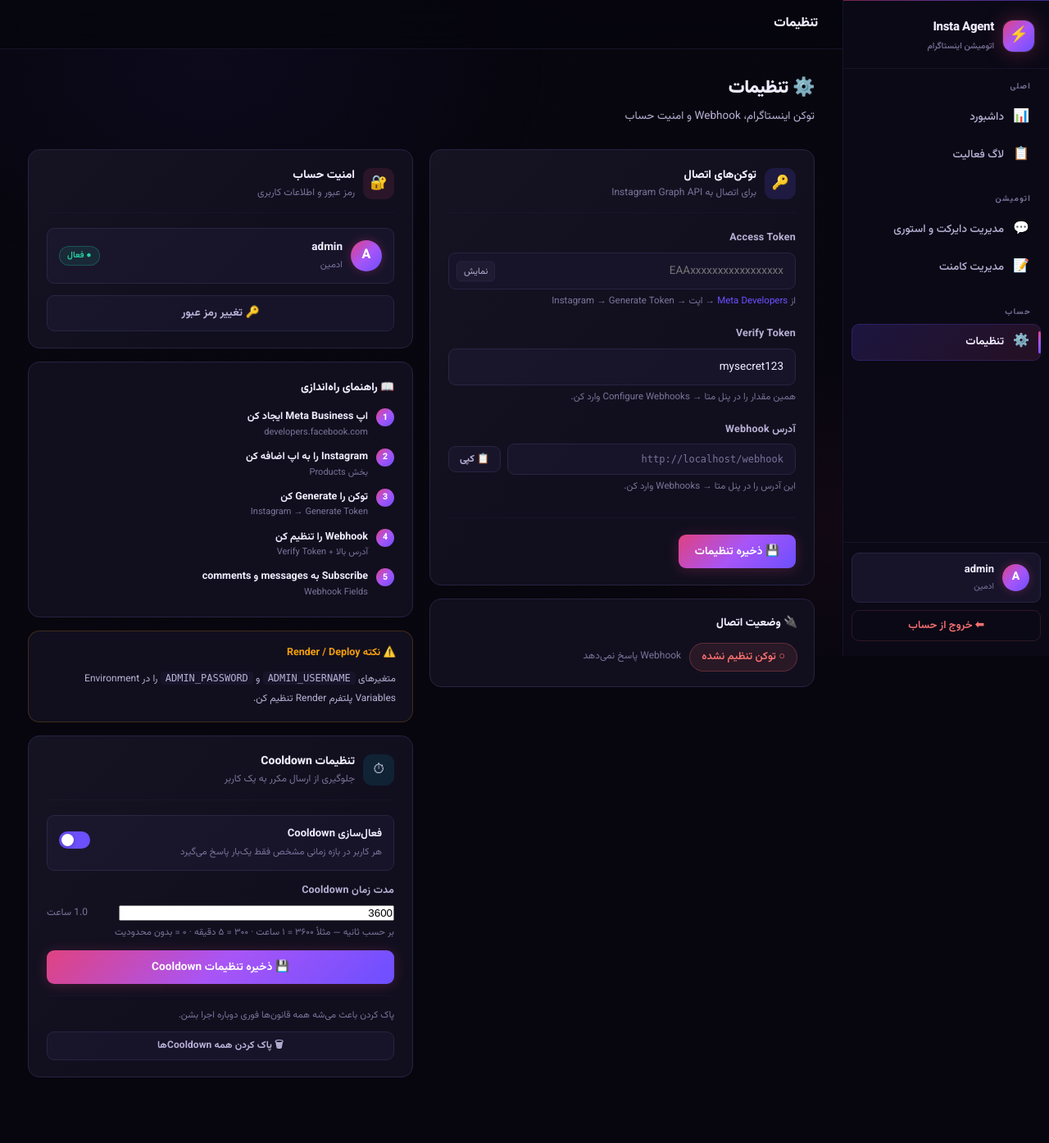
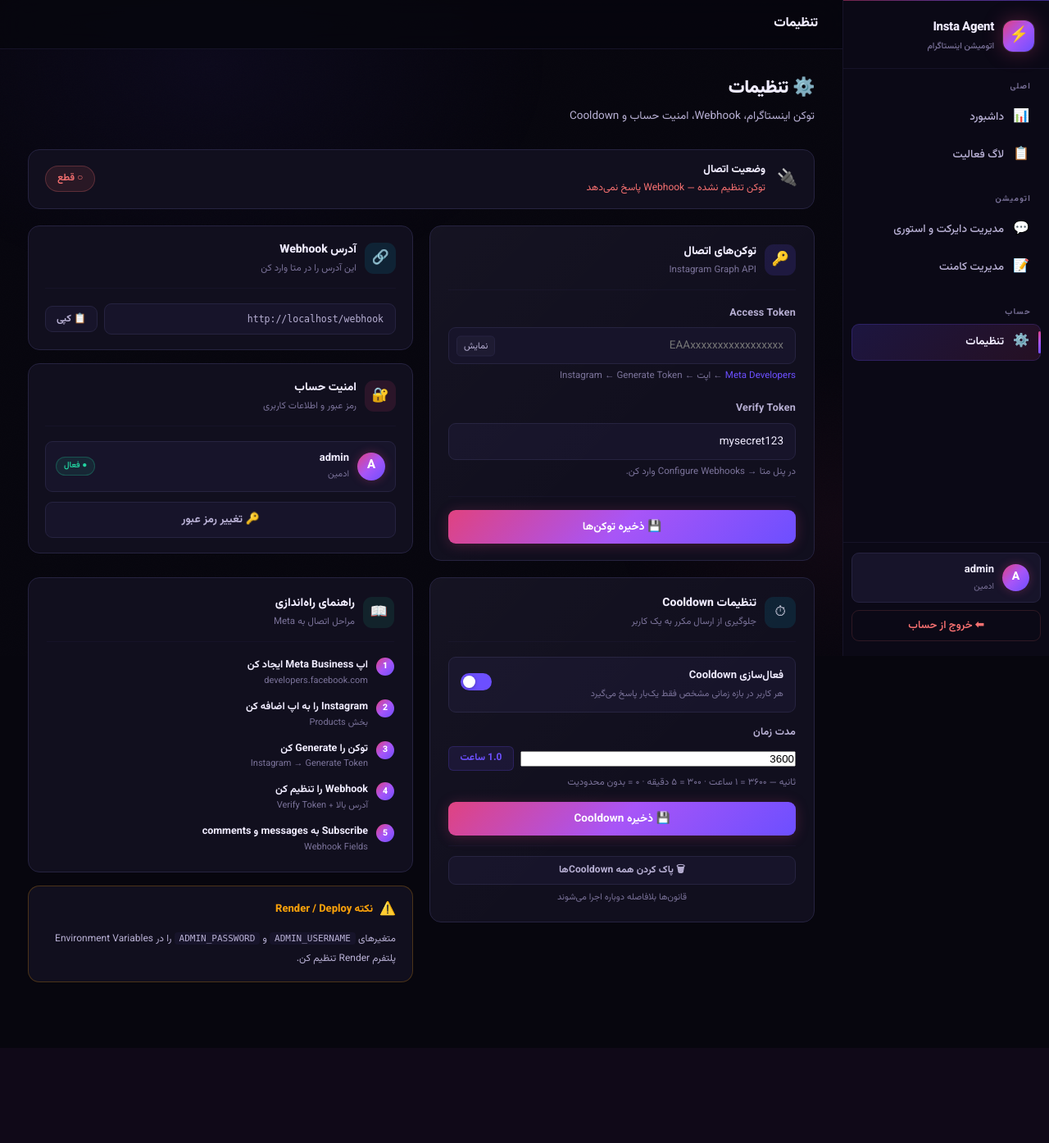
Before and after one commit to M-Taghizadeh/Instagram-API-APP, a Flask app: page /settings in a window 1280 px wide. Shown: the whole page at 82% size. After the commit the page ends 1198 px from the top, so only its background shows below. Run offline with Flask 3, Linux system fonts and the light colour scheme; a user stored in the database is signed in; data comes from the database, SQL or seed files in the repository.

Commit message:
refactor: redesign settings page layout - logical rows, clean cards

```diff
--- a/templates/settings.html
+++ b/templates/settings.html
@@ -6,22 +6,41 @@
 <div class="page-header">
   <div>
     <div class="page-title">⚙️ تنظیمات</div>
-    <div class="page-sub">توکن اینستاگرام، Webhook و امنیت حساب</div>
+    <div class="page-sub">توکن اینستاگرام، Webhook، امنیت حساب و Cooldown</div>
   </div>
 </div>
 
-<div style="display:grid;grid-template-columns:1fr 1fr;gap:20px;align-items:start;">
+<!-- ══ Row 0: Connection status banner ══ -->
+<div class="card" style="padding:14px 20px;margin-bottom:20px;
+     display:flex;align-items:center;gap:14px;flex-wrap:wrap;">
+  <div style="font-size:20px;">🔌</div>
+  <div style="flex:1;min-width:0;">
+    <div style="font-size:13px;font-weight:800;margin-bottom:2px;">وضعیت اتصال</div>
+    {% if s.access_token %}
+      <div style="font-size:12px;color:var(--ok);">توکن تنظیم شده — اتصال به Instagram Graph API برقرار است</div>
+    {% else %}
+      <div style="font-size:12px;color:var(--danger);">توکن تنظیم نشده — Webhook پاسخ نمی‌دهد</div>
+    {% endif %}
+  </div>
+  {% if s.access_token %}
+    <span class="badge ok" style="font-size:12px;padding:5px 14px;">● متصل</span>
+  {% else %}
+    <span class="badge danger" style="font-size:12px;padding:5px 14px;">○ قطع</span>
+  {% endif %}
+</div>
 
-  <!-- ══ Token form ══ -->
-  <div style="display:flex;flex-direction:column;gap:16px;">
-    <form method="post">
+<!-- ══ Row 1: Tokens | Security ══ -->
+<div style="display:grid;grid-template-columns:1fr 1fr;gap:20px;margin-bottom:20px;align-items:start;">
+
+  <!-- tokens -->
+  <form method="post" id="tokenForm">
     <div class="card">
       <div class="card-shine"></div>
-        <div style="display:flex;align-items:center;gap:10px;margin-bottom:20px;padding-bottom:14px;border-bottom:1px solid var(--border-soft);">
-          <div class="stat-card-icon purple" style="width:38px;height:38px;font-size:17px;margin-bottom:0;">🔑</div>
+      <div class="settings-section-head">
+        <div class="settings-icon purple">🔑</div>
         <div>
-            <div style="font-size:14px;font-weight:800;">توکن‌های اتصال</div>
-            <div style="font-size:12px;color:var(--text-faint);">برای اتصال به Instagram Graph API</div>
+          <div class="settings-title">توکن‌های اتصال</div>
+          <div class="settings-sub">Instagram Graph API</div>
         </div>
       </div>
 
@@ -30,125 +49,93 @@
         <div style="position:relative;">
           <input type="text" name="access_token" value="{{ s.access_token }}"
                  placeholder="EAAxxxxxxxxxxxxxxxxx" autocomplete="off"
-                   id="tokenInput" style="padding-left:80px;">
+                 id="tokenInput" style="padding-left:76px;">
           <button type="button" onclick="toggleToken()"
-              style="position:absolute;left:10px;top:50%;transform:translateY(-50%);background:var(--panel-3);border:1px solid var(--border);color:var(--text-dim);border-radius:5px;padding:3px 8px;font-size:11px;cursor:pointer;font-family:inherit;white-space:nowrap;"
+            style="position:absolute;left:10px;top:50%;transform:translateY(-50%);
+                   background:var(--panel-3);border:1px solid var(--border);
+                   color:var(--text-dim);border-radius:5px;padding:3px 8px;
+                   font-size:11px;cursor:pointer;font-family:inherit;white-space:nowrap;"
             id="tokenToggle">نمایش</button>
         </div>
         <div class="hint">
-            از <a href="https://developers.facebook.com/" target="_blank">Meta Developers</a> →
-            اپت → Instagram → Generate Token
+          <a href="https://developers.facebook.com/" target="_blank">Meta Developers</a>
+          ← اپت ← Instagram ← Generate Token
         </div>
       </div>
 
-        <div class="field">
+      <div class="field" style="margin-bottom:0;">
         <label>Verify Token</label>
         <input type="text" name="verify_token" value="{{ s.verify_token }}"
                placeholder="mysecret123" autocomplete="off">
-          <div class="hint">همین مقدار را در پنل متا → Configure Webhooks وارد کن.</div>
+        <div class="hint">در پنل متا → Configure Webhooks وارد کن.</div>
       </div>
 
-        <div class="field">
-          <label>آدرس Webhook</label>
-          <div style="display:flex;gap:8px;align-items:center;">
-            <input type="text" value="{{ request.url_root }}webhook" readonly
-                   id="webhookUrl" onclick="this.select()"
-                   style="font-size:12px;font-family:monospace;flex:1;">
-            <button type="button" onclick="copyWebhook()" class="btn secondary small" id="copyBtn">📋 کپی</button>
-          </div>
-          <div class="hint">این آدرس را در پنل متا → Webhooks وارد کن.</div>
-        </div>
-
-        <div class="form-actions">
-          <button type="submit" class="btn">💾 ذخیره تنظیمات</button>
+      <div style="margin-top:20px;padding-top:16px;border-top:1px solid var(--border-soft);">
+        <button type="submit" class="btn" style="width:100%;">💾 ذخیره توکن‌ها</button>
       </div>
     </div>
   </form>
 
-    <!-- Connection status -->
+  <!-- security + webhook -->
+  <div style="display:flex;flex-direction:column;gap:16px;">
+
+    <!-- webhook url -->
     <div class="card" style="padding:18px 20px;">
-      <div style="font-size:13.5px;font-weight:800;margin-bottom:12px;">🔌 وضعیت اتصال</div>
-      <div style="display:flex;align-items:center;gap:10px;">
-        {% if s.access_token %}
-          <span class="badge ok" style="font-size:13px;padding:6px 14px;">● توکن تنظیم شده</span>
-          <span style="font-size:12px;color:var(--text-faint);">اتصال به API برقرار است</span>
-        {% else %}
-          <span class="badge danger" style="font-size:13px;padding:6px 14px;">○ توکن تنظیم نشده</span>
-          <span style="font-size:12px;color:var(--text-faint);">Webhook پاسخ نمی‌دهد</span>
-        {% endif %}
+      <div class="settings-section-head">
+        <div class="settings-icon cyan">🔗</div>
+        <div>
+          <div class="settings-title">آدرس Webhook</div>
+          <div class="settings-sub">این آدرس را در متا وارد کن</div>
         </div>
+      </div>
+      <div style="display:flex;gap:8px;align-items:center;">
+        <input type="text" value="{{ request.url_root }}webhook" readonly
+               id="webhookUrl" onclick="this.select()"
+               style="font-size:11.5px;font-family:monospace;flex:1;color:var(--text-dim);">
+        <button type="button" onclick="copyWebhook()" class="btn secondary small" id="copyBtn">📋 کپی</button>
       </div>
     </div>
 
-  <!-- ══ Security + Info ══ -->
-  <div style="display:flex;flex-direction:column;gap:16px;">
-
-    <!-- Security -->
-    <div class="card">
-      <div class="card-shine"></div>
-      <div style="display:flex;align-items:center;gap:10px;margin-bottom:18px;padding-bottom:14px;border-bottom:1px solid var(--border-soft);">
-        <div class="stat-card-icon pink" style="width:38px;height:38px;font-size:17px;margin-bottom:0;">🔐</div>
+    <!-- security -->
+    <div class="card" style="padding:18px 20px;">
+      <div class="settings-section-head">
+        <div class="settings-icon pink">🔐</div>
         <div>
-          <div style="font-size:14px;font-weight:800;">امنیت حساب</div>
-          <div style="font-size:12px;color:var(--text-faint);">رمز عبور و اطلاعات کاربری</div>
+          <div class="settings-title">امنیت حساب</div>
+          <div class="settings-sub">رمز عبور و اطلاعات کاربری</div>
         </div>
       </div>
-      <div style="display:flex;align-items:center;gap:10px;padding:12px 14px;background:var(--panel-2);border:1px solid var(--border);border-radius:var(--radius-sm);margin-bottom:14px;">
-        <div class="user-avatar" style="width:38px;height:38px;font-size:16px;">
+      <div style="display:flex;align-items:center;gap:10px;
+                  padding:10px 12px;background:var(--panel-2);
+                  border:1px solid var(--border);border-radius:var(--radius-sm);
+                  margin-bottom:12px;">
+        <div class="user-avatar" style="width:34px;height:34px;font-size:15px;">
           {{ current_user.username[0].upper() }}
         </div>
-        <div>
-          <div style="font-size:13.5px;font-weight:700;">{{ current_user.username }}</div>
-          <div style="font-size:11.5px;color:var(--text-faint);">ادمین</div>
+        <div style="flex:1;">
+          <div style="font-size:13px;font-weight:700;">{{ current_user.username }}</div>
+          <div style="font-size:11px;color:var(--text-faint);">ادمین</div>
         </div>
-        <span class="badge ok" style="margin-right:auto;">● فعال</span>
+        <span class="badge ok" style="font-size:10px;">● فعال</span>
       </div>
-      <a href="{{ url_for('change_password') }}" class="btn secondary" style="width:100%;justify-content:center;">
-        🔑 تغییر رمز عبور
-      </a>
+      <a href="{{ url_for('change_password') }}" class="btn secondary"
+         style="width:100%;justify-content:center;">🔑 تغییر رمز عبور</a>
     </div>
 
-    <!-- Setup guide -->
-    <div class="card" style="padding:20px 22px;">
-      <div style="font-size:13.5px;font-weight:800;margin-bottom:14px;">📖 راهنمای راه‌اندازی</div>
-      <div style="display:flex;flex-direction:column;gap:10px;">
-        {% for step in [
-          ('1', 'اپ Meta Business ایجاد کن', 'developers.facebook.com'),
-          ('2', 'Instagram را به اپ اضافه کن', 'بخش Products'),
-          ('3', 'توکن را Generate کن', 'Instagram → Generate Token'),
-          ('4', 'Webhook را تنظیم کن', 'آدرس بالا + Verify Token'),
-          ('5', 'Subscribe به messages و comments', 'Webhook Fields'),
-        ] %}
-        <div style="display:flex;align-items:flex-start;gap:10px;">
-          <span style="width:22px;height:22px;border-radius:50%;background:var(--accent-grad);display:flex;align-items:center;justify-content:center;font-size:10.5px;font-weight:800;flex-shrink:0;color:#fff;">{{ step[0] }}</span>
-          <div>
-            <div style="font-size:12.5px;font-weight:700;">{{ step[1] }}</div>
-            <div style="font-size:11px;color:var(--text-faint);">{{ step[2] }}</div>
-          </div>
-        </div>
-        {% endfor %}
   </div>
 </div>
 
-    <!-- Render note -->
-    <div class="card" style="padding:16px 20px;border-color:rgba(245,158,11,.2);">
-      <div style="font-size:12.5px;font-weight:700;margin-bottom:8px;color:var(--warn);">⚠️ نکته Render / Deploy</div>
-      <div style="font-size:12px;color:var(--text-dim);line-height:2;">
-        متغیرهای
-        <code style="background:var(--panel-2);padding:1px 6px;border-radius:4px;">ADMIN_USERNAME</code> و
-        <code style="background:var(--panel-2);padding:1px 6px;border-radius:4px;">ADMIN_PASSWORD</code>
-        را در Environment Variables پلتفرم Render تنظیم کن.
-      </div>
-    </div>
+<!-- ══ Row 2: Cooldown | Setup guide ══ -->
+<div style="display:grid;grid-template-columns:1fr 1fr;gap:20px;align-items:start;">
 
-    <!-- Cooldown settings -->
+  <!-- cooldown -->
   <div class="card">
     <div class="card-shine"></div>
-      <div style="display:flex;align-items:center;gap:10px;margin-bottom:18px;padding-bottom:14px;border-bottom:1px solid var(--border-soft);">
-        <div class="stat-card-icon cyan" style="width:38px;height:38px;font-size:17px;margin-bottom:0;">⏱</div>
+    <div class="settings-section-head">
+      <div class="settings-icon cyan">⏱</div>
       <div>
-          <div style="font-size:14px;font-weight:800;">تنظیمات Cooldown</div>
-          <div style="font-size:12px;color:var(--text-faint);">جلوگیری از ارسال مکرر به یک کاربر</div>
+        <div class="settings-title">تنظیمات Cooldown</div>
+        <div class="settings-sub">جلوگیری از ارسال مکرر به یک کاربر</div>
       </div>
     </div>
 
@@ -156,12 +143,13 @@
       <input type="hidden" name="access_token" value="{{ s.access_token }}">
       <input type="hidden" name="verify_token" value="{{ s.verify_token }}">
 
+      <!-- toggle row -->
       <div style="display:flex;align-items:center;justify-content:space-between;
                   padding:12px 14px;background:var(--panel-2);border:1px solid var(--border);
                   border-radius:var(--radius-sm);margin-bottom:14px;">
         <div>
           <div style="font-size:13px;font-weight:700;">فعال‌سازی Cooldown</div>
-            <div style="font-size:11.5px;color:var(--text-faint);margin-top:2px;">
+          <div style="font-size:11px;color:var(--text-faint);margin-top:2px;">
             هر کاربر در بازه زمانی مشخص فقط یک‌بار پاسخ می‌گیرد
           </div>
         </div>
@@ -173,32 +161,86 @@
         </label>
       </div>
 
-        <div id="cooldownBody" style="display:{{ 'block' if s.cooldown_enabled != False else 'none' }};">
-          <div class="field" style="margin-bottom:12px;">
-            <label>مدت زمان Cooldown</label>
+      <div id="cooldownBody"
+           style="display:{{ 'block' if s.cooldown_enabled != False else 'none' }};">
+        <div class="field" style="margin-bottom:14px;">
+          <label>مدت زمان</label>
           <div style="display:grid;grid-template-columns:1fr auto;gap:8px;align-items:center;">
             <input type="number" name="cooldown_seconds" min="0" step="60"
                    value="{{ s.cooldown_seconds or 3600 }}"
                    id="cooldownSecs" oninput="updateCooldownLabel()">
-              <span id="cooldownLabel" style="font-size:12px;color:var(--text-faint);white-space:nowrap;min-width:80px;text-align:left;"></span>
+            <span id="cooldownLabel"
+                  style="font-size:12px;color:var(--accent-2);font-weight:700;
+                         white-space:nowrap;min-width:80px;text-align:center;
+                         background:rgba(108,79,255,.1);padding:4px 8px;
+                         border-radius:6px;border:1px solid rgba(108,79,255,.2);"></span>
           </div>
-            <div class="hint">بر حسب ثانیه — مثلاً ۳۶۰۰ = ۱ ساعت · ۳۰۰ = ۵ دقیقه · ۰ = بدون محدودیت</div>
+          <div class="hint">ثانیه — ۳۶۰۰ = ۱ ساعت · ۳۰۰ = ۵ دقیقه · ۰ = بدون محدودیت</div>
         </div>
       </div>
 
-        <button type="submit" class="btn" style="width:100%;">💾 ذخیره تنظیمات Cooldown</button>
+      <button type="submit" class="btn" style="width:100%;">💾 ذخیره Cooldown</button>
     </form>
 
-      <div style="margin-top:14px;padding-top:14px;border-top:1px solid var(--border-soft);">
-        <div style="font-size:11.5px;color:var(--text-faint);margin-bottom:10px;">
-          پاک کردن باعث می‌شه همه قانون‌ها فوری دوباره اجرا بشن.
-        </div>
+    <div style="margin-top:12px;padding-top:12px;border-top:1px solid var(--border-soft);">
       <form method="post" action="{{ url_for('clear_cooldowns') }}"
             onsubmit="return confirm('کولداون همه کاربران پاک شود؟')">
         <button type="submit" class="btn secondary small" style="width:100%;">
           🗑 پاک کردن همه Cooldown‌ها
         </button>
       </form>
+      <div style="font-size:11px;color:var(--text-faint);margin-top:7px;text-align:center;">
+        قانون‌ها بلافاصله دوباره اجرا می‌شوند
+      </div>
+    </div>
+  </div>
+
+  <!-- setup guide + render note -->
+  <div style="display:flex;flex-direction:column;gap:16px;">
+
+    <div class="card" style="padding:20px 22px;">
+      <div class="settings-section-head">
+        <div class="settings-icon green">📖</div>
+        <div>
+          <div class="settings-title">راهنمای راه‌اندازی</div>
+          <div class="settings-sub">مراحل اتصال به Meta</div>
+        </div>
+      </div>
+      <div style="display:flex;flex-direction:column;gap:12px;">
+        {% for step in [
+          ('1', 'اپ Meta Business ایجاد کن', 'developers.facebook.com'),
+          ('2', 'Instagram را به اپ اضافه کن', 'بخش Products'),
+          ('3', 'توکن را Generate کن', 'Instagram → Generate Token'),
+          ('4', 'Webhook را تنظیم کن', 'آدرس بالا + Verify Token'),
+          ('5', 'Subscribe به messages و comments', 'Webhook Fields'),
+        ] %}
+        <div style="display:flex;align-items:flex-start;gap:10px;">
+          <span style="width:22px;height:22px;border-radius:50%;
+                       background:var(--accent-grad);flex-shrink:0;
+                       display:flex;align-items:center;justify-content:center;
+                       font-size:10.5px;font-weight:800;color:#fff;margin-top:1px;">
+            {{ step[0] }}
+          </span>
+          <div>
+            <div style="font-size:12.5px;font-weight:700;">{{ step[1] }}</div>
+            <div style="font-size:11px;color:var(--text-faint);">{{ step[2] }}</div>
+          </div>
+        </div>
+        {% endfor %}
+      </div>
+    </div>
+
+    <div class="card" style="padding:16px 20px;border-color:rgba(245,158,11,.25);">
+      <div style="display:flex;align-items:center;gap:8px;margin-bottom:10px;">
+        <span style="font-size:16px;">⚠️</span>
+        <span style="font-size:13px;font-weight:800;color:var(--warn);">نکته Render / Deploy</span>
+      </div>
+      <div style="font-size:12px;color:var(--text-dim);line-height:2;">
+        متغیرهای
+        <code style="background:var(--panel-2);padding:1px 6px;border-radius:4px;font-size:11px;">ADMIN_USERNAME</code>
+        و
+        <code style="background:var(--panel-2);padding:1px 6px;border-radius:4px;font-size:11px;">ADMIN_PASSWORD</code>
+        را در Environment Variables پلتفرم Render تنظیم کن.
       </div>
     </div>
 
@@ -206,7 +248,29 @@
 </div>
 
 {% endblock %}
+
 {% block extra_js %}
+<style>
+.settings-section-head {
+  display:flex; align-items:center; gap:10px;
+  margin-bottom:18px; padding-bottom:14px;
+  border-bottom:1px solid var(--border-soft);
+}
+.settings-title { font-size:14px; font-weight:800; }
+.settings-sub   { font-size:11.5px; color:var(--text-faint); margin-top:1px; }
+.settings-icon  {
+  width:38px; height:38px; border-radius:11px;
+  display:flex; align-items:center; justify-content:center;
+  font-size:17px; flex-shrink:0;
+}
+.settings-icon.purple { background:rgba(108,79,255,.15); }
+.settings-icon.pink   { background:rgba(224,65,127,.12); }
+.settings-icon.cyan   { background:rgba(0,212,255,.1); }
+.settings-icon.green  { background:rgba(34,211,160,.1); }
+@media (max-width:860px) {
+  .settings-grid-2 { grid-template-columns:1fr !important; }
+}
+</style>
 <script>
 function toggleToken() {
   const inp = document.getElementById('tokenInput');
@@ -218,8 +282,7 @@ const ti = document.getElementById('tokenInput');
 if (ti && ti.value) ti.type = 'password';
 
 function copyWebhook() {
-  const url = document.getElementById('webhookUrl').value;
-  navigator.clipboard.writeText(url).then(() => {
+  navigator.clipboard.writeText(document.getElementById('webhookUrl').value).then(() => {
     const btn = document.getElementById('copyBtn');
     btn.textContent = '✓ کپی شد!';
     setTimeout(() => btn.textContent = '📋 کپی', 2000);
```
Lines whose indentation alone changed are shown as unchanged.
